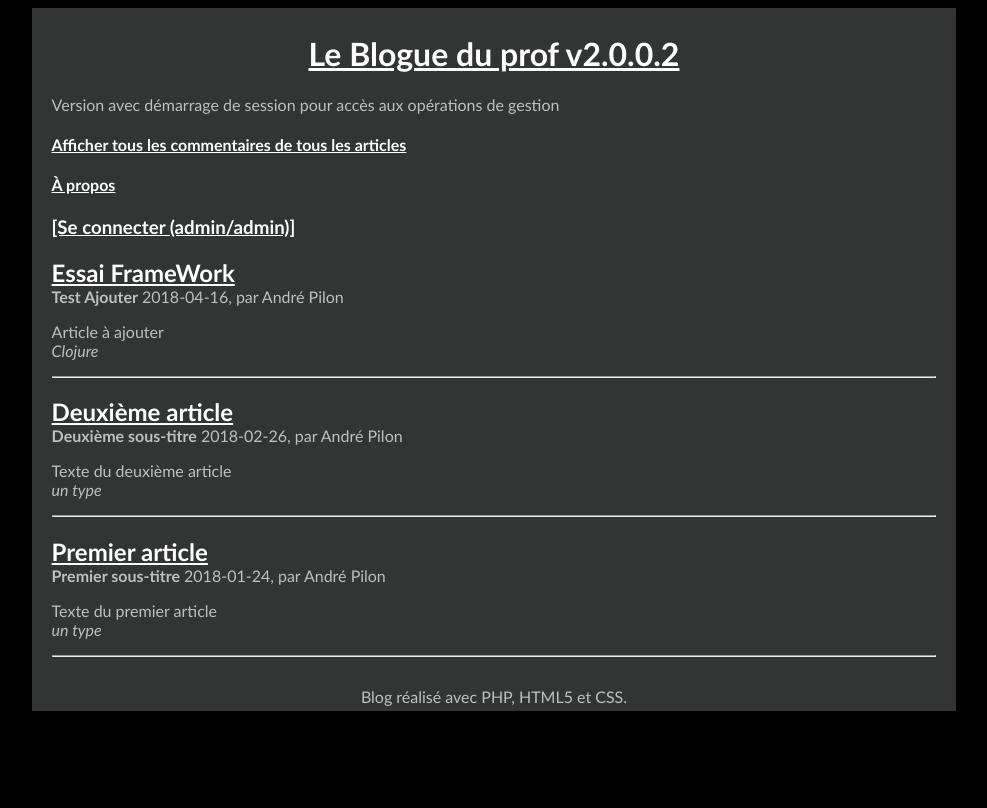
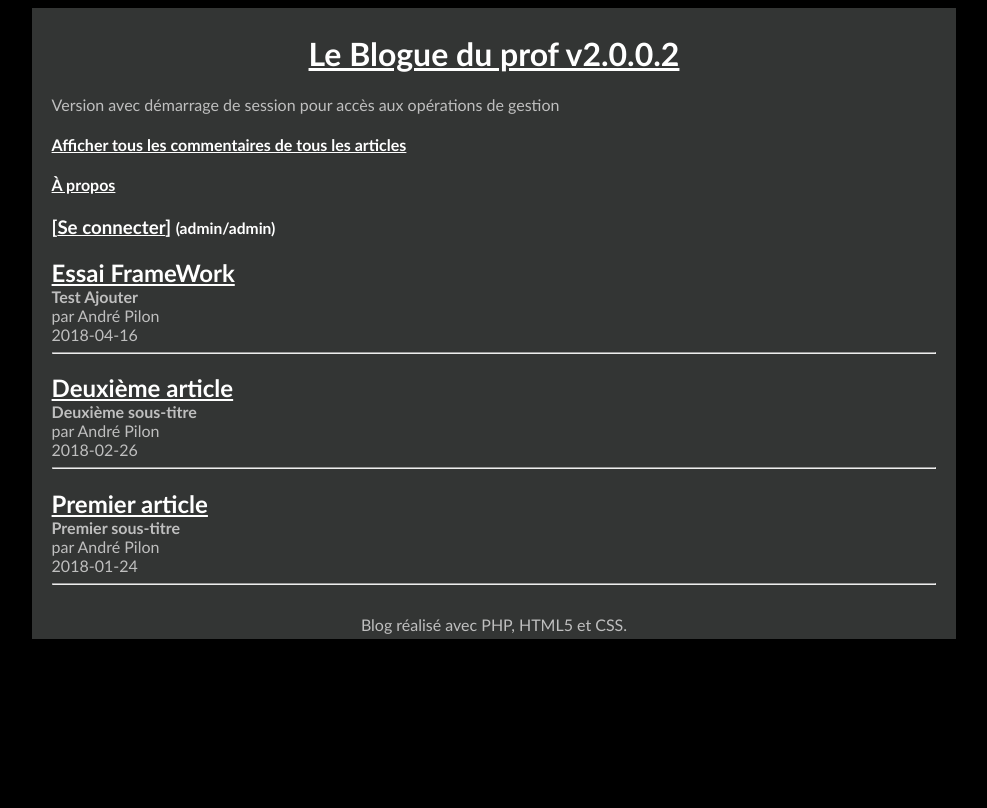
Before and after one commit to apilon/authentification_admin, a PHP site: page / in a window 1280 px wide. Shown: the whole page, without its empty margins (146-1133 px from the left). Run offline with PHP 8.4, Linux system fonts and the light colour scheme; data comes from the database, SQL or seed files in the repository; some libraries are stand-ins or nearby versions.

Commit message:
Ajustements esthétiques pour la connexion et la déconnexion

```diff
--- a/Config/dev.ini
+++ b/Config/dev.ini
@@ -10,4 +10,4 @@ login = root
 mdp = mysql
 
 [Accueil]
-defaut = 'Articles'
+defaut = 'articles'
--- a/Config/prod.ini
+++ b/Config/prod.ini
@@ -10,4 +10,4 @@ login = id13049166_cmontmoh204a4
 mdp = Aifel6391...
 
 [Accueil]
-defaut = 'Articles'
+defaut = 'articles'
--- a/Controleur/ControleurAdmincommentaires.php
+++ b/Controleur/ControleurAdmincommentaires.php
@@ -34,7 +34,7 @@ class ControleurAdminCommentaires extends ControleurAdmin {
         // Supprimer le commentaire à l'aide du modèle
         $this->commentaire->deleteCommentaire($id);
         //Recharger la page pour mettre à jour la liste des commentaires associés
-        $this->rediriger('rticles', 'lire/' . $commentaire['article_id']);
+        $this->rediriger('Adminarticles', 'lire/' . $commentaire['article_id']);
     }
 
     // Rétablir un commentaire
@@ -45,7 +45,7 @@ class ControleurAdminCommentaires extends ControleurAdmin {
         // Supprimer le commentaire à l'aide du modèle
         $this->commentaire->restoreCommentaire($id);
         //Recharger la page pour mettre à jour la liste des commentaires associés
-        $this->rediriger('rticles', 'lire/' . $commentaire['article_id']);
+        $this->rediriger('Adminarticles', 'lire/' . $commentaire['article_id']);
     }
 
 }
--- a/Vue/AdminCommentaires/index.php
+++ b/Vue/AdminCommentaires/index.php
@@ -18,7 +18,7 @@ foreach ($commentaires as $commentaire):
     <?php else : ?>
         <p class="efface"><a href="AdminCommentaires/retablir/<?= $this->nettoyer($commentaire['id']) ?>" >
                 [Rétablir]</a>
-            Commentaire du <?= $this->nettoyer($commentaire['date']) ?>, par <?= $this->nettoyer($commentaire['auteur']) ?> effacé! (privé? <?= $this->nettoyer($commentaire['prive']) ?>)
+            Commentaire du <?= $this->nettoyer($commentaire['date']) ?>, par <?= $this->nettoyer($commentaire['auteur']) ?> <?= $this->nettoyer($commentaire['prive']) ? '(EN PRIVÉ)' : '' ?> EFFACÉ!
         </p>
     <?php endif; ?>
 <?php endforeach; ?>
--- a/Vue/Apropos/index.php
+++ b/Vue/Apropos/index.php
@@ -29,7 +29,7 @@
             </ul>
         </li>
         <li>
-            <form action="commentaires" method="post">
+            <form action="<?= $utilisateur != '' ? 'Admin' : ''; ?>commentaires" method="post">
                 <input type="submit" value="Changer de controleur d'accueil">
             </form>
         </li>
--- a/Vue/Articles/index.php
+++ b/Vue/Articles/index.php
@@ -7,12 +7,10 @@
             <a href="Articles/lire/<?= $this->nettoyer($article['id']) ?>">
                 <h1 class="titreArticle"><?= $this->nettoyer($article['titre']) ?></h1>
             </a>
-            <strong class=""><?= $this->nettoyer($article['sous_titre']) ?></strong>
-            <time><?= $this->nettoyer($article['date']) ?></time>, par <?= $this->nettoyer($article['nom']) ?>
+            <strong class=""><?= $this->nettoyer($article['sous_titre']) ?></strong><br>
+            par <?= $this->nettoyer($article['nom']) ?><br>
+            <time><?= $this->nettoyer($article['date']) ?></time>
         </header>
-        <p><?= $this->nettoyer($article['texte']) ?><br/>
-            <em><?= $this->nettoyer($article['type']) ?></em>
-        </p>
     </article>
     <hr />
 <?php endforeach; ?>
--- a/Vue/gabarit.php
+++ b/Vue/gabarit.php
@@ -22,10 +22,10 @@
             </header>
             <?php if ($utilisateur != '') : ?>
                 <h3>Bonjour <?= $utilisateur ?>,
-                    <a href="Utilisateurs/deconnecter">[Se déconnecter]</a>
+                    <a href="Utilisateurs/deconnecter"><small>[Se déconnecter]</small></a>
                 </h3>
             <?php else : ?>
-                <h3><a href="Utilisateurs/index">[Se connecter (admin/admin)]</a></h3>
+            <h3>[<a href="Utilisateurs/index">Se connecter</a>] <small>(admin/admin)</small></h3>
             <?php endif; ?>
             <div id="contenu">
                 <?= $contenu ?>   <!-- Élément spécifique -->
```
Also changed, not shown: Vue/AdminArticles/index.php (+4 -6 lines).
